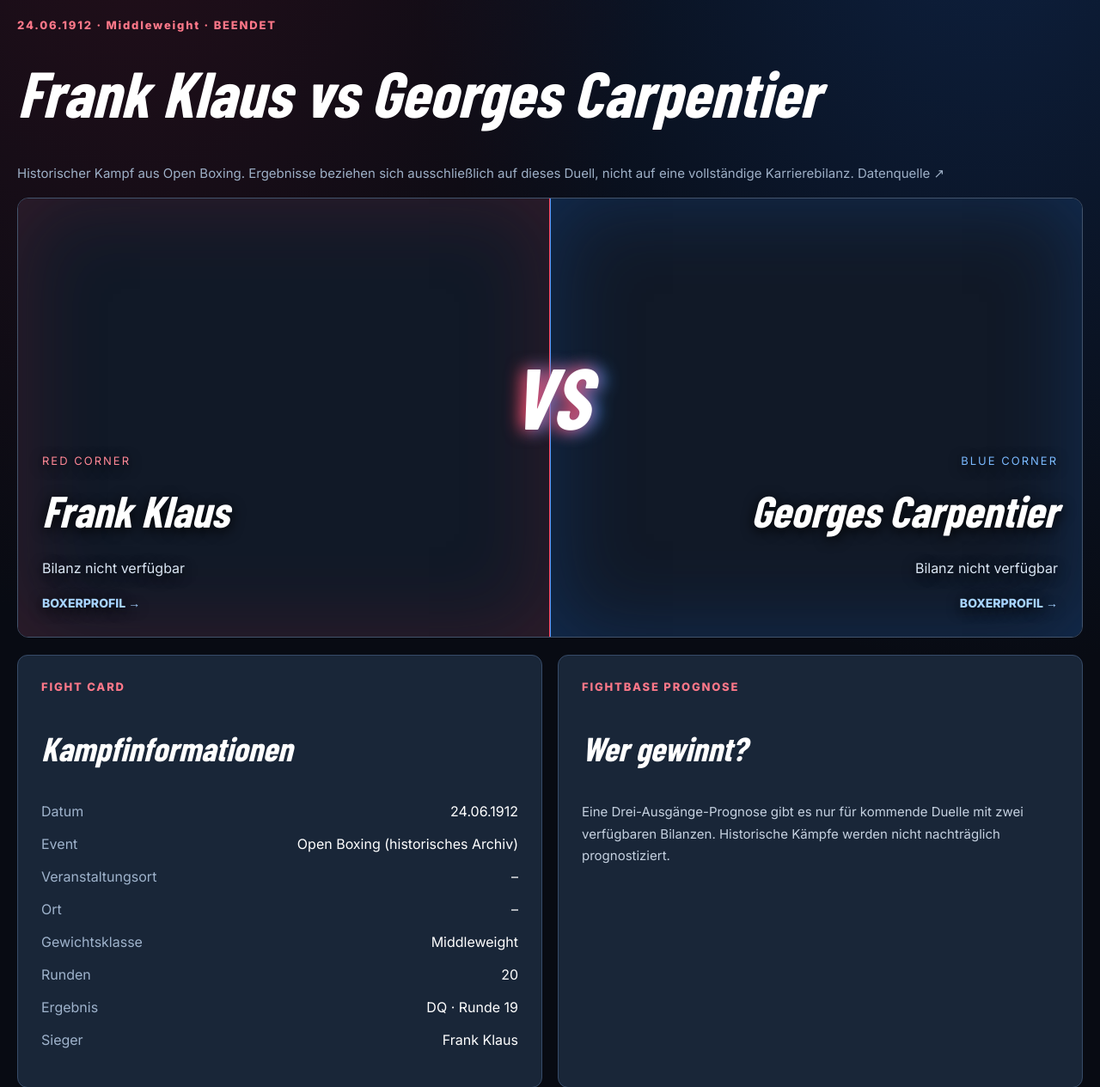
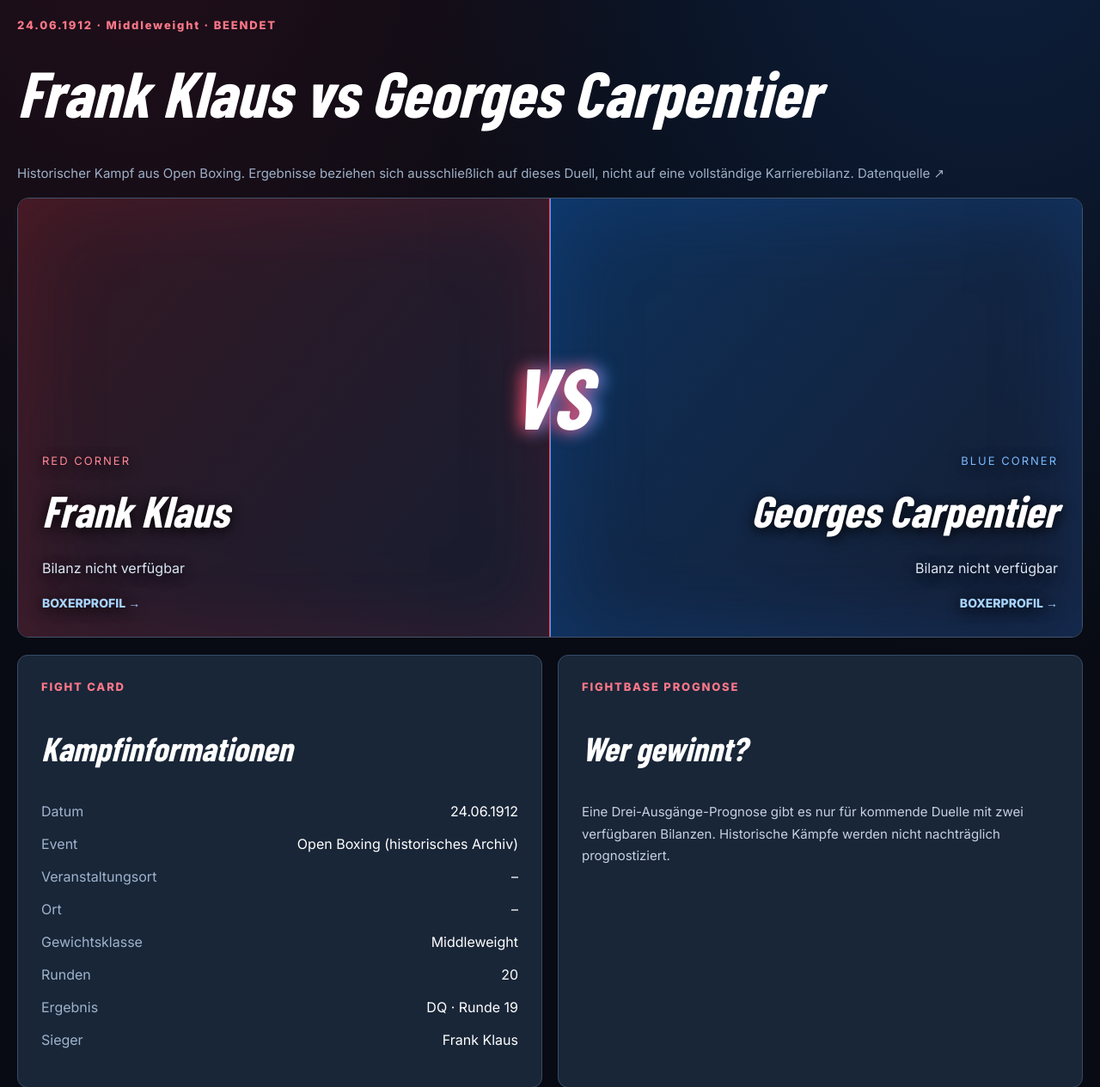
Before and after one commit to s1naoui/Fightbase, a Flask app: a page that uses boxing-app/templates/hub_base.html in a window 1280 px wide. Shown: the part 306-1571 px from the top of the page at 86% size. Run offline with Flask 3, Linux system fonts and the light colour scheme; data comes from the database, SQL or seed files in the repository; tables that the repository leaves empty hold one stand-in row (values such as "Sample post"); some web fonts are replaced.

Commit message:
Style boxer cards and matchups without photos

```diff
--- a/boxing-app/static/hub.css
+++ b/boxing-app/static/hub.css
@@ -347,3 +347,10 @@ gap:12px;border-bottom:1px solid #465571;padding:9px 0;font-size:14px}
 .admin-api-controls button{font-size:14px;min-height:49px;margin:0;}
 .admin-api-controls button:disabled{opacity:.5;cursor:not-allowed;}
 @media(max-width:650px){.admin-api-stats{grid-template-columns:1fr;}}
+
+/* Text-only boxer presentation: photos are deliberately disabled. */
+.fighter-card{display:block;min-height:140px}
+.fighter-info{width:100%;padding:24px}
+.profile-hero{grid-template-columns:minmax(0,1fr)}
+.duel-side{background:linear-gradient(130deg,#361823,#141d31)}
+.duel-side.side-blue{background:linear-gradient(130deg,#0e315b,#151c30)}
```
